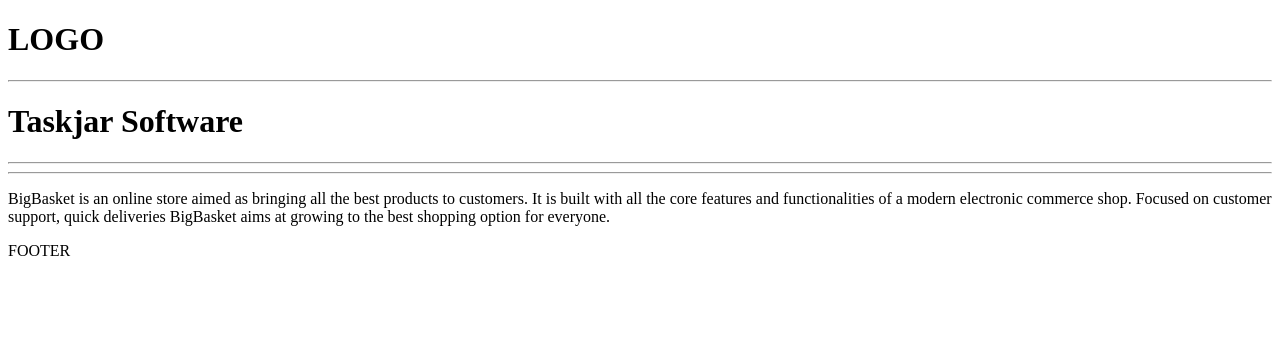
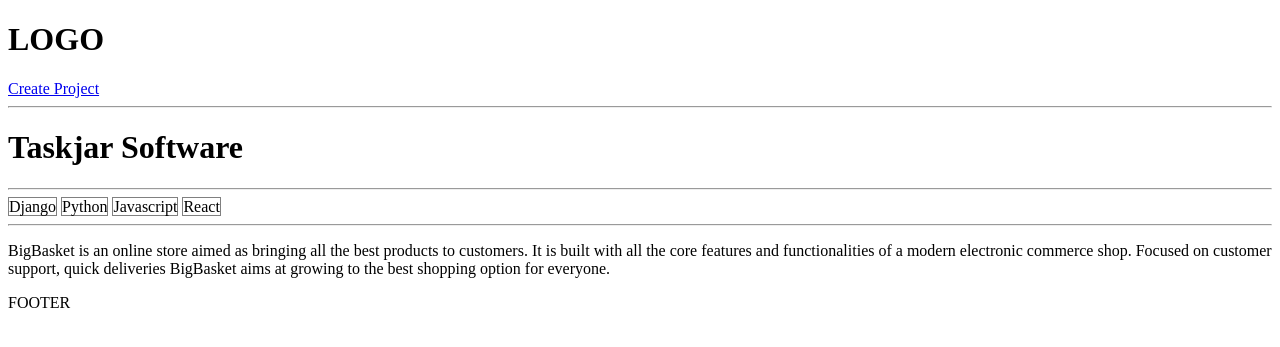
Before and after one commit to Manasseh-Kinyua/DevCommunity, a Django app: page /project/1ccc84d3-bf12-463d-8fbf-5d27fb211c10/ in a window 1280 px wide. Shown: the top 347 px of the page. Run offline with Django 4.2, Linux system fonts and the light colour scheme; data comes from the database, SQL or seed files in the repository.

Commit message:
create project model form

```diff
--- a/projects/templates/projects/single-project.html
+++ b/projects/templates/projects/single-project.html
@@ -4,9 +4,9 @@
 
 <h1>{{ project.title }}</h1>
 <hr>
-{% for tag in project.tag_set.all %}
+{% for tag in project.tags.all %}
 
-    <span>{{ tag.name }}</span>
+    <span style="border: 1px solid grey;">{{ tag.name }}</span>
 
 {% endfor%}
 <hr>
--- a/projects/urls.py
+++ b/projects/urls.py
@@ -4,4 +4,5 @@ from . import views
 urlpatterns = [
     path('', views.projects, name='projects'),
     path('project/<str:pk>/', views.project, name='project'),
+    path('create-project/', views.createProject, name='create-project'),
 ]
--- a/projects/views.py
+++ b/projects/views.py
@@ -1,6 +1,7 @@
 from django.shortcuts import render
 from django.http import HttpResponse
 from .models import Project
+from .forms import ProjectForm
 
 # Create your views here.
 
@@ -17,3 +18,10 @@ def project(request, pk):
         'project': project
     }
     return render(request, 'projects/single-project.html', context)
+
+def createProject(request):
+    form = ProjectForm()
+    context = {
+        'form': form
+    }
+    return render(request, 'projects/project_form.html', context)
--- a/templates/navbar.html
+++ b/templates/navbar.html
@@ -1,2 +1,4 @@
 <h1>LOGO</h1>
+
+<a href="{% url 'create-project' %}">Create Project</a>
 <hr>
```
Also changed, not shown: projects/forms.py (added, +7 -0 lines), projects/templates/projects/project_form.html (added, +12 -0 lines).
